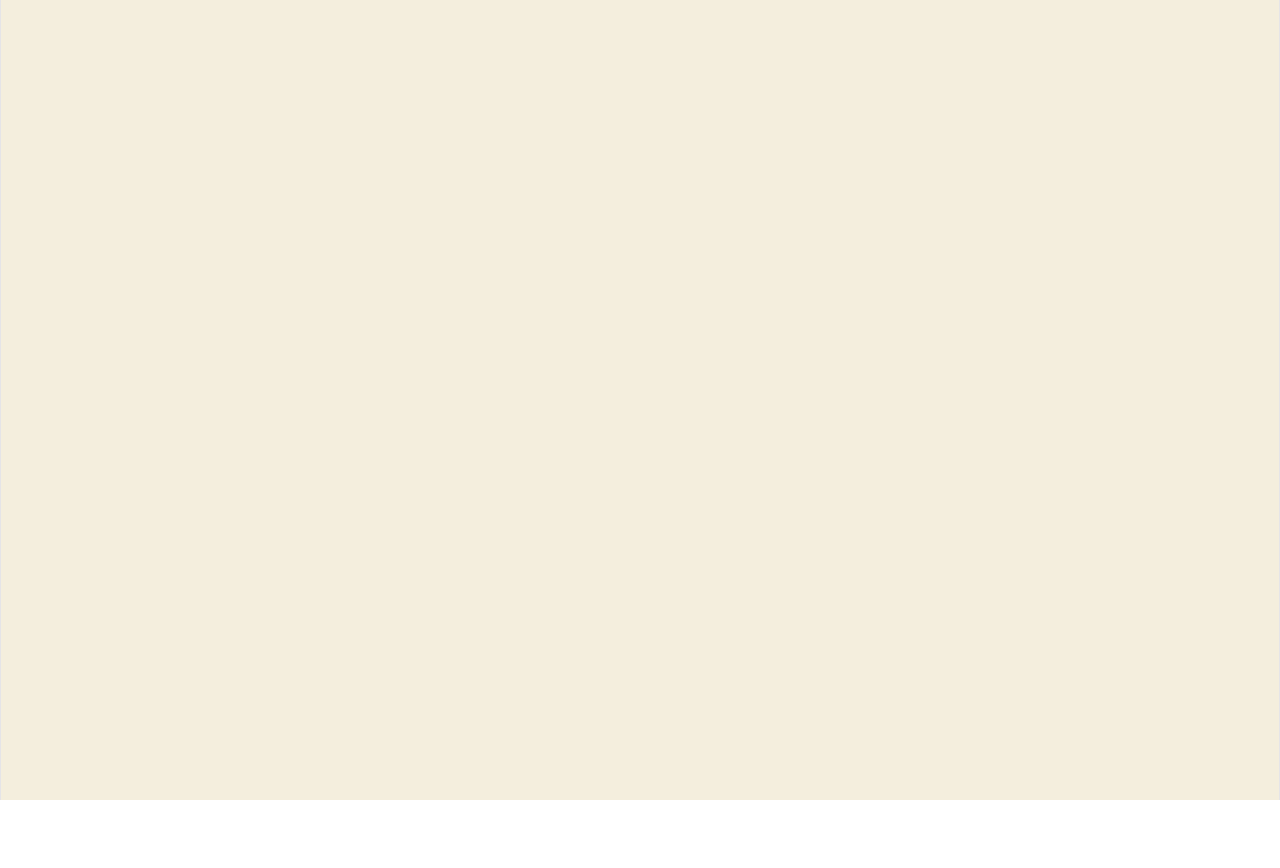
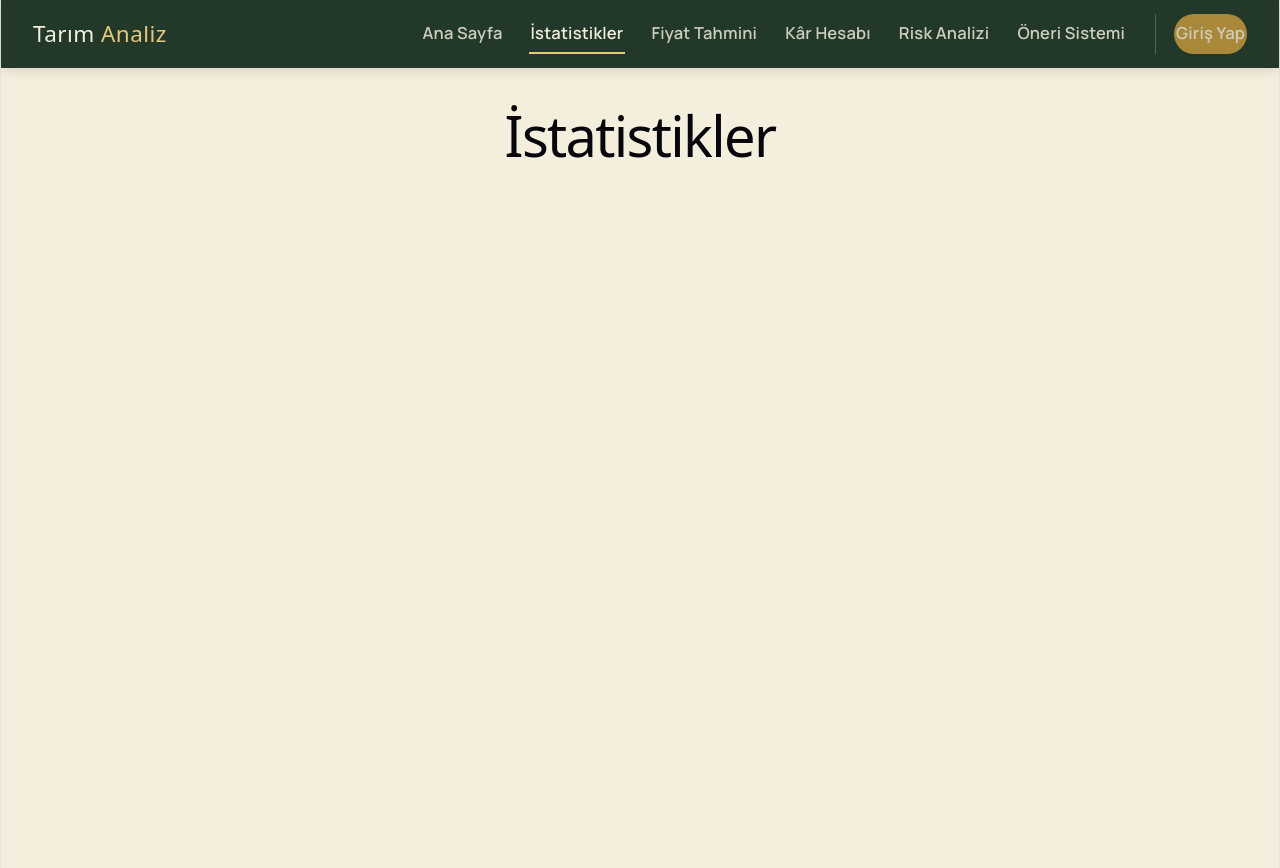
Before and after one commit to caglarozkan/tarim-karar-destek-sistemi, a React app in the folder frontend/: page /istatistikler in a window 1280 px wide. Before the commit this address had no page. Before the commit the page ends 800 px from the top, so only its background shows below. Built offline with nearby package versions, Linux system fonts and the light colour scheme; the HTML template or start-up script is replaced by a standard one.

Commit message:
Frontende İstatistikler sayfası eklendi.

```diff
--- a/frontend/src/App.jsx
+++ b/frontend/src/App.jsx
@@ -11,6 +11,7 @@ import Farms from "./pages/Farms";
 import "./App.css";
 import RiskLog from "./pages/RiskLog";
 import Products from "./pages/my_products";
+import Statistics from "./pages/Statistics";
 
 function Layout({ children }) {
   return (
@@ -34,6 +35,7 @@ function App() {
             </Layout>
           }
         />
+
         <Route
           path="/fiyat-tahmini"
           element={
@@ -42,6 +44,14 @@ function App() {
             </Layout>
           }
         />
+        <Route
+       path="/istatistikler"
+         element={
+           <Layout>
+           <Statistics />
+       </Layout>
+           }
+         />
         <Route
           path="/kar-hesabi"
           element={
--- a/frontend/src/components/navbar.jsx
+++ b/frontend/src/components/navbar.jsx
@@ -26,6 +26,9 @@ function Navbar() {
         <Link to="/" className={isActive("/")}>
           Ana Sayfa
         </Link>
+        <Link to="/istatistikler" className={isActive("/istatistikler")}>
+         İstatistikler
+       </Link>
         <Link to="/fiyat-tahmini" className={isActive("/fiyat-tahmini")}>
           Fiyat Tahmini
         </Link>
--- /dev/null
+++ b/frontend/src/pages/Statistics.jsx
@@ -0,0 +1,9 @@
+function Istatistikler() {
+  return (
+    <main className="page">
+      <h1>İstatistikler</h1>
+    </main>
+  );
+}
+
+export default Istatistikler;
```
